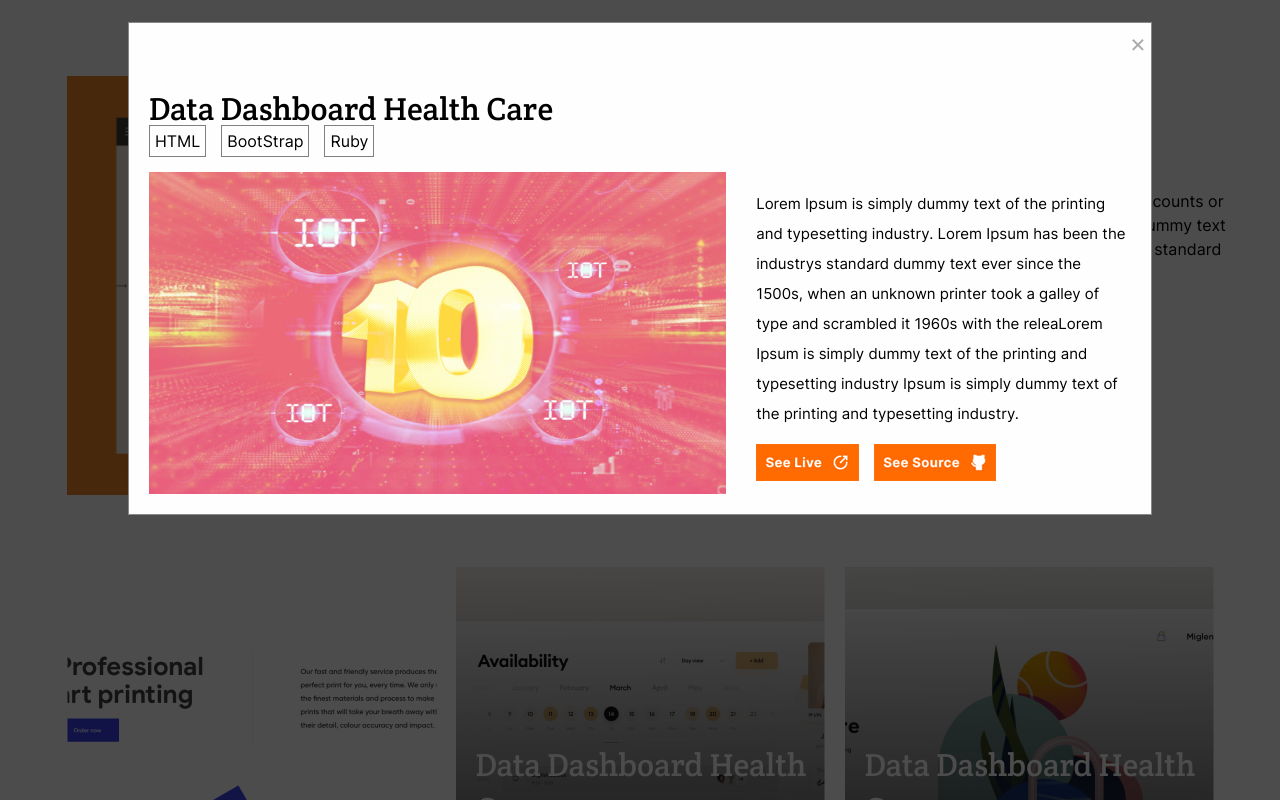
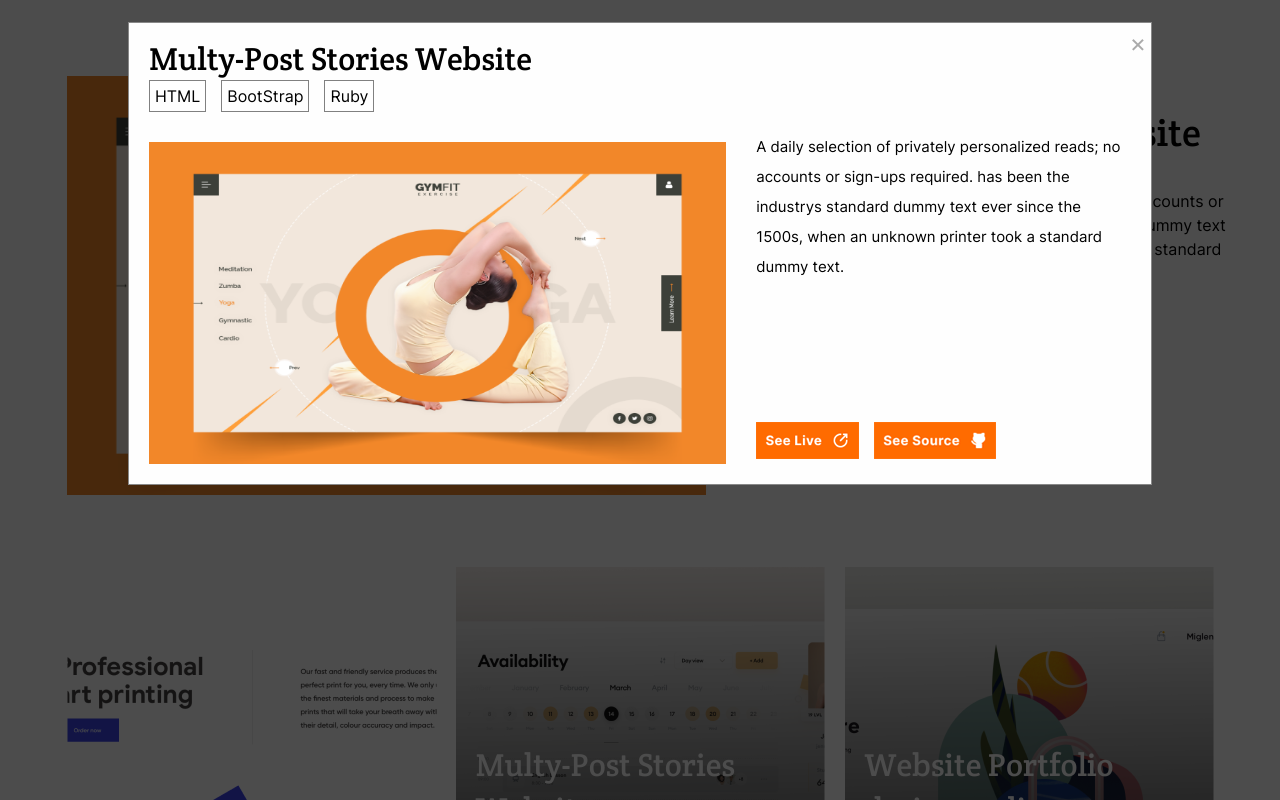
Before and after one commit to Hamayounali/hamayoun-portfolio, a website: page index.html in a window 1280 px wide. Both pictures are taken after a click on the button "See Project". Shown: the part 946-1746 px from the top of the page. Drawn offline with Linux system fonts and the light colour scheme.

Commit message:
Updated popup
1. Updated style.css
2. Updated index.html
3. Updated popup.js

```diff
--- a/assets/css/style.css
+++ b/assets/css/style.css
@@ -899,6 +899,8 @@ body {
   color: black;
   line-height: 30px;
   text-align: left;
+  margin-bottom: 140px;
+  margin-top: 50px;
 }
 
 .tag-popup {
@@ -906,7 +908,6 @@ body {
   list-style: none;
   padding: 5px;
   margin-left: 15px;
-  margin-top: -30px;
   font-size: 16px;
   font-family: 'Inter', sans-serif;
   color: black;
@@ -935,21 +936,47 @@ body {
   .div-shadow-1 {
     width: 100%;
   }
+
+  .img-popup {
+    width: 100%;
+    padding: 15px;
+  }
+
+  #div-container {
+    margin-top: -15px;
+  }
+
+  .popup-content {
+    width: 93%;
+  }
+
+  .work-sample-text-popup {
+    margin-bottom: 1px;
+    margin-top: 5px;
+  }
 }
 
 @media only screen and (min-device-width: 768px) {
   .div-shadow-2 {
     width: 40%;
-    padding-top: 80px;
+  }
+
+  .tag-popup {
+    margin-top: -25px;
+    margin-bottom: 15px;
   }
 
   .div-shadow-1 {
     width: 60%;
   }
+
+  .img-popup {
+    width: 100%;
+    padding: 15px;
+    height: 22em;
+  }
+
+  #div-container {
+    margin-top: -50px;
+  }
 }
-
-.img-popup {
-  width: 100%;
-  padding: 15px;
-  height: 22em;
-}
--- a/assets/js/index.js
+++ b/assets/js/index.js
@@ -1,13 +1,138 @@
-// Project section contents
-const arr = [
-  'Data Dashboard Health Care',
-  'A daily selection of privately personalized reads; no accounts or sign-ups required. has been the industry standard',
-  'HTML',
-  'BootStrap',
-  'Ruby',
-  'See Live',
-  'See Source',
-];
+// Project section Data
+const projects = [
+{
+  name: 'Multy-Post Stories Website',
+  description: 'A daily selection of privately personalized reads; no accounts or sign-ups required. has been the industrys standard dummy text ever since the 1500s, when an unknown printer took a standard dummy text.',
+  image: "link_to_image.jpg",
+  html:'HTML',
+  bootStrap:'BootStrap',
+  ruby:'Ruby',
+  emage:'assets/images/popup.png',
+  link: 'link_to_live_version.com',
+  source: 'link_to_live_version.com',
+},
+{
+  name: 'Multy-Post Stories Website',
+  description: 'A daily selection of privately personalized reads; no accounts or sign-ups required. has been the industry standard',
+  image: "link_to_image.jpg",
+  html:'HTML',
+  bootStrap:'BootStrap',
+  ruby:'Ruby',
+  emage:'assets/images/placeholder-2.png',
+  link: "link_to_live_version.com",
+  source: "link_to_live_version.com",
+},
+{
+  name: 'Website Portfolio design wali',
+  description: 'A daily selection of privately personalized reads; no accounts or sign-ups required. has been the industry standard',
+  image: "link_to_image.jpg",
+  html:'HTML',
+  bootStrap:'BootStrap',
+  ruby:'Ruby',
+  emage:'assets/images/first-col.png',
+  link: "link_to_live_version.com",
+  source: "link_to_live_version.com",
+},
+{
+  name: 'Profesionl art Printing Data more Jan',
+  description: 'A daily selection of privately personalized reads; no accounts or sign-ups required. has been the industry standard',
+  image: "link_to_image.jpg",
+  html:'HTML',
+  bootStrap:'BootStrap',
+  ruby:'Ruby',
+  emage:'assets/images/first-col.png',
+  link: "link_to_live_version.com",
+  source: "link_to_live_version.com",
+},
+{
+  name: 'Website Portfolio design',
+  description: 'A daily selection of privately personalized reads; no accounts or sign-ups required. has been the industry standard',
+  image: "link_to_image.jpg",
+  html:'HTML',
+  bootStrap:'BootStrap',
+  ruby:'Ruby',
+  emage:'assets/images/placeholder.png',
+  link: "link_to_live_version.com",
+  source: "link_to_live_version.com",
+},
+{
+  name: 'Data Dashboard Health Care',
+  description: 'A daily selection of privately personalized reads; no accounts or sign-ups required. has been the industry standard',
+  image: "link_to_image.jpg",
+  html:'HTML',
+  bootStrap:'BootStrap',
+  ruby:'Ruby',
+  emage:'assets/images/placeholder.png',
+  link: "link_to_live_version.com",
+  source: "link_to_live_version.com",
+},
+{
+  name: 'Profesionl art Printing Data more',
+  description: 'A daily selection of privately personalized reads; no accounts or sign-ups required. has been the industry standard',
+  image: "link_to_image.jpg",
+  html:'HTML',
+  bootStrap:'BootStrap',
+  ruby:'Ruby',
+  emage:'assets/images/placeholder.png',
+  link: "link_to_live_version.com",
+  source: "link_to_live_version.com",
+},
+{
+  name: 'Profesionl art Printing Data more',
+  description: 'A daily selection of privately personalized reads; no accounts or sign-ups required. has been the industry standard',
+  image: "link_to_image.jpg",
+  html:'HTML',
+  bootStrap:'BootStrap',
+  ruby:'Ruby',
+  emage:'assets/images/placeholder.png',
+  link: "link_to_live_version.com",
+  source: "link_to_live_version.com",
+},
+{
+  name: 'Profesionl art Printing Data more',
+  description: 'A daily selection of privately personalized reads; no accounts or sign-ups required. has been the industry standard',
+  image: "link_to_image.jpg",
+  html:'HTML',
+  bootStrap:'BootStrap',
+  ruby:'Ruby',
+  emage:'assets/images/placeholder.png',
+  link: "link_to_live_version.com",
+  source: "link_to_live_version.com",
+},
+{
+  name: 'Profesionl art Printing Data more',
+  description: 'A daily selection of privately personalized reads; no accounts or sign-ups required. has been the industry standard',
+  image: "link_to_image.jpg",
+  html:'HTML',
+  bootStrap:'BootStrap',
+  ruby:'Ruby',
+  emage:'assets/images/placeholder.png',
+  link: "link_to_live_version.com",
+  source: "link_to_live_version.com",
+},
+{
+  name: 'Profesionl art Printing Data more',
+  description: 'A daily selection of privately personalized reads; no accounts or sign-ups required. has been the industry standard',
+  image: "link_to_image.jpg",
+  html:'HTML',
+  bootStrap:'BootStrap',
+  ruby:'Ruby',
+  emage:'assets/images/placeholder.png',
+  link: "link_to_live_version.com",
+  source: "link_to_live_version.com",
+},
+{
+  name: 'Profesionl art Printing Data more',
+  description: 'A daily selection of privately personalized reads; no accounts or sign-ups required. has been the industry standard',
+  image: "link_to_image.jpg",
+  html:'HTML',
+  bootStrap:'BootStrap',
+  ruby:'Ruby',
+  emage:'assets/images/placeholder.png',
+  link: "link_to_live_version.com",
+  source: "link_to_live_version.com",
+},
+]
 
 let DivContainer = 2;
 DivContainer = 2 + 2;
@@ -20,19 +145,29 @@ for (let i = 1; i < 12; i += 1) {
 function AddNew() {
   for (let j = 1; j < 12; j += 1) {
     const newH1 = document.createElement('h1');
-    newH1.insertAdjacentText('beforeend', arr[0]);
+    newH1.insertAdjacentText('beforeend', projects[j].name);
     newH1.classList.add('work-sample');
     window[`DivContainer${j}`].appendChild(newH1);
+
     const newP = document.createElement('p');
-    newP.insertAdjacentText('beforeend', arr[1]);
+    newP.insertAdjacentText('beforeend', projects[j].description);
     newP.classList.add('work-sample-text');
     window[`DivContainer${j}`].appendChild(newP);
-    for (let i = 0; i < 3; i += 1) {
-      const newLi = document.createElement('li');
-      newLi.insertAdjacentText('beforeend', arr[i + 2]);
-      newLi.classList.add('tag');
-      window[`DivContainer${j}`].appendChild(newLi);
-    }
+
+    const newLi = document.createElement('li');
+    newLi.insertAdjacentText('beforeend', projects[j].html);
+    newLi.classList.add('tag');
+    window[`DivContainer${j}`].appendChild(newLi);
+
+    const newLi2 = document.createElement('li');
+    newLi2.insertAdjacentText('beforeend', projects[j].bootStrap);
+    newLi2.classList.add('tag');
+    window[`DivContainer${j}`].appendChild(newLi2);
+
+    const newLi3 = document.createElement('li');
+    newLi3.insertAdjacentText('beforeend', projects[j].ruby);
+    newLi3.classList.add('tag');
+    window[`DivContainer${j}`].appendChild(newLi3);
   }
 }
 
@@ -47,7 +182,7 @@ function toggleButton(a) {
 
 toggleButton();
 
-function myFunction() {
+function menuFunction() {
   const x = document.getElementById('myTopnav');
   if (x.className === 'topnav') {
     x.className += ' responsive';
@@ -62,7 +197,7 @@ function myFunction() {
   }
 }
 
-myFunction();
+menuFunction();
 
 function hideMenu() {
   const z = document.getElementById('myTopnav');
--- a/assets/js/popup.js
+++ b/assets/js/popup.js
@@ -1,59 +1,66 @@
 const popup = document.getElementById('myPopup');
 const span = document.getElementsByClassName('close')[0];
-
-const arr2 = [
-  'Data Dashboard Health Care',
-  'A daily selection of privately personalized reads; no accounts or sign-ups required. has been the industry standard',
-  'HTML',
-  'BootStrap',
-  'Ruby',
-  'See Live',
-  'See Source',
-  'Lorem Ipsum is simply dummy text of the printing and typesetting industry. Lorem Ipsum has been the industrys standard dummy text ever since the 1500s, when an unknown printer took a galley of type and scrambled it 1960s with the releaLorem Ipsum is simply dummy text of the printing and typesetting industry Ipsum is simply dummy text of the printing and typesetting industry.',
-];
 
 const DivContainer2 = document.getElementById('div-container');
 const DivContainer3 = document.getElementById('div-container2');
 
-function popupContent() {
+function popupContent(id) {
   const newH1 = document.createElement('h1');
-  newH1.insertAdjacentText('beforeend', arr2[0]);
+  newH1.insertAdjacentText('beforeend', projects[id].name);
   newH1.classList.add('work-sample-popup');
   DivContainer2.appendChild(newH1);
 
-  for (let i = 0; i < 3; i += 1) {
-    const newLi = document.createElement('li');
-    newLi.insertAdjacentText('beforeend', arr2[i + 2]);
-    newLi.classList.add('tag-popup');
-    DivContainer2.appendChild(newLi);
-  }
+  const newLi = document.createElement('li');
+  newLi.insertAdjacentText('beforeend', projects[id].html);
+  newLi.classList.add('tag-popup');
+  DivContainer2.appendChild(newLi);
+
+  const newLi1 = document.createElement('li');
+  newLi1.insertAdjacentText('beforeend', projects[id].bootStrap);
+  newLi1.classList.add('tag-popup');
+  DivContainer2.appendChild(newLi1);
+
+  const newLi2 = document.createElement('li');
+  newLi2.insertAdjacentText('beforeend', projects[id].ruby);
+  newLi2.classList.add('tag-popup');
+  DivContainer2.appendChild(newLi2);
 
   const img = document.createElement('img');
-  img.src = 'assets/images/popup.png';
+  img.src = projects[id].emage;
   img.classList.add('img-popup');
   const src = document.getElementById('div-container');
   src.appendChild(img);
 }
 
-function popupContent2() {
+function popupContent2(id) {
   const newP = document.createElement('p');
-  newP.insertAdjacentText('beforeend', arr2[7]);
+  newP.insertAdjacentText('beforeend', projects[0].description);
   newP.classList.add('work-sample-text-popup');
   DivContainer3.appendChild(newP);
+
   const img3 = document.createElement('img');
   img3.src = 'assets/images/Enable2.png';
-  img3.classList.add('tag-popup-2');
-  DivContainer3.appendChild(img3);
+
   const img2 = document.createElement('img');
   img2.src = 'assets/images/source2.png';
-  img2.classList.add('tag-popup-2');
-  DivContainer3.appendChild(img2);
+
+  const b = document.createElement('a');
+  b.appendChild(img3);
+  b.href = "https://hamayounali.github.io/hamayoun-portfolio";
+  b.classList.add('tag-popup-2');
+  DivContainer3.appendChild(b);
+
+  const a = document.createElement('a');
+  a.appendChild(img2);
+  a.href = "https://github.com/Hamayounali/hamayoun-portfolio";
+  a.classList.add('tag-popup-2');
+  DivContainer3.appendChild(a);
 }
 
-function myFunction() {
+function myFunction(id) {
   popup.style.display = 'block';
-  popupContent();
-  popupContent2();
+  popupContent(id);
+  popupContent2(id);
 }
 
 const a = 0;
--- a/index.html
+++ b/index.html
@@ -88,7 +88,7 @@
 		</span>
 
 	</div>
-	<a href="javascript:void(0);" class="icon" onclick="myFunction()">
+	<a href="javascript:void(0);" class="icon" onclick="menuFunction()">
 		<div class="container" onclick="toggleButton(this)">
 			<div class="bar1"></div>
 			<div class="bar2"></div>
@@ -152,7 +152,7 @@
 			</div>
 
 			<div class="col-5">
-				<h1 class="work-sample-2"> Multy-Post Stories </h1>
+				<h1 class="work-sample-2"> Multy-Post Stories Website</h1>
 				<div class="work-sample-detail">
 					A daily selection of privately personalized reads; no accounts or sign-ups required. has been the industry's standard dummy text ever since the 1500s, when an unknown printer took a standard dummy text.
 				</div>
@@ -161,29 +161,29 @@
 					<li class="tag">html</li>
 					<li class="tag">bootstrap</li>
 				</ul>
-				<button class="see-2" type="button" onclick="myFunction(this)" id="1">See Project</button>
+				<button class="see-2" type="button" onclick="myFunction(this.id)" id="1">See Project</button>
 			</div>
 		</div>
 
 	<!-- Start of Mobile Cards -->
 	<div class="card desktop-hide">
 		<div class="cards" id="cards-sample-6">
-			<button class="see" type="button" onclick="myFunction(this)" id="4">See Project</button>
+			<button class="see" type="button" onclick="myFunction(this.id)" id="4">See Project</button>
 		</div>
 		<div class="cards" id="cards-sample-7">
-			<button class="see" type="button" onclick="myFunction(this)" id="5">See Project</button>
+			<button class="see" type="button" onclick="myFunction(this.id)" id="5">See Project</button>
 		</div>
 		<div class="cards" id="cards-sample-8">
-			<button class="see" type="button" onclick="myFunction(this)" id="6">See Project</button>
+			<button class="see" type="button" onclick="myFunction(this.id)" id="6">See Project</button>
 		</div>
 		<div class="cards" id="cards-sample-9">
-			<button class="see" type="button" onclick="myFunction(this)" id="7">See Project</button>
+			<button class="see" type="button" onclick="myFunction(this.id)" id="7">See Project</button>
 		</div>
 		<div class="cards" id="cards-sample-10">
-			<button class="see" type="button" onclick="myFunction(this)" id="8">See Project</button>
+			<button class="see" type="button" onclick="myFunction(this.id)" id="8">See Project</button>
 		</div>
 		<div class="cards" id="cards-sample-11">
-			<button class="see" type="button" onclick="myFunction(this)" id="9">See Project</button>
+			<button class="see" type="button" onclick="myFunction(this.id)" id="9">See Project</button>
 		</div>
 	</div>
 
@@ -192,7 +192,7 @@
 		<div class="row first-row">
 			<div class="cards card-0" id="cards-sample-0">
 				<img src="assets/images/first-col.png" alt="rec">
-				<button class="see" type="button" onclick="myFunction(this)" id="3">See Projects</button>
+				<button class="see" type="button" onclick="myFunction(this.id)" id="3">See Projects</button>
 			</div>
 			<div class="cards card-2" id="cards-sample-1"></div>
 			<div class="cards card-3" id="cards-sample-2"></div>
@@ -213,7 +213,6 @@
   <!-- Modal content -->
     <div class="popup-content">
     	<span class="close">&times;</span>
-
     	<div class="popup-flex-container">
     		<div class="div-shadow-1" id="div-container">
     		</div>
```
